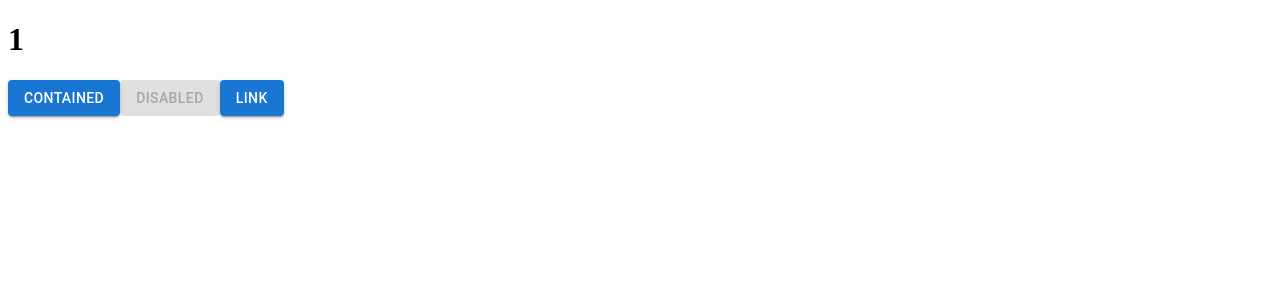
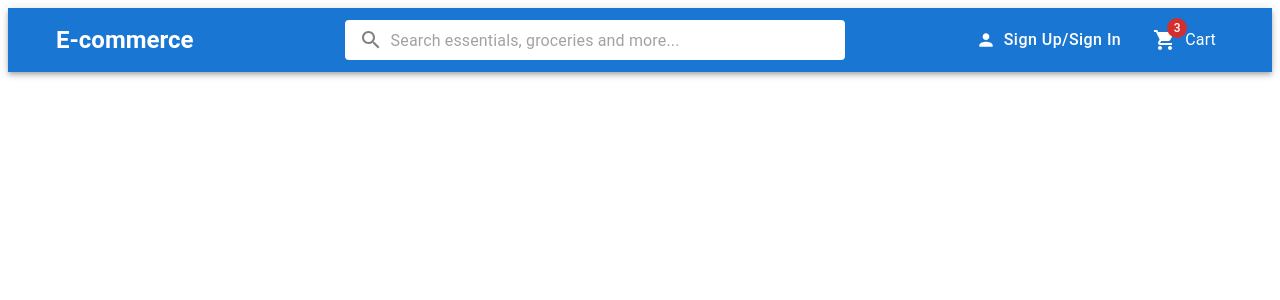
Before and after one commit to IvanIvashov/e-commerce-reactify, a React (Vite) app: page / in a window 1280 px wide. Shown: the top 300 px of the page. Built offline with nearby package versions, Linux system fonts and the light colour scheme.

Commit message:
add-header

```diff
--- a/package.json
+++ b/package.json
@@ -15,6 +15,7 @@
     "dependencies": {
         "@emotion/react": "^11.14.0",
         "@emotion/styled": "^11.14.1",
+        "@mui/icons-material": "^7.3.7",
         "@mui/material": "^7.3.7",
         "react": "^19.2.0",
         "react-dom": "^19.2.0"
--- a/src/App.tsx
+++ b/src/App.tsx
@@ -1,17 +1,9 @@
 import { Header } from './components/Header'
-import { Container, Paper, TextField, Button, Typography, Box, Alert } from '@mui/material'
 
 function App() {
     return (
         <>
             <Header />
-            <Button variant="contained">Contained</Button>
-            <Button variant="contained" disabled>
-                Disabled
-            </Button>
-            <Button variant="contained" href="#contained-buttons">
-                Link
-            </Button>
         </>
     )
 }
--- a/src/components/Header.tsx
+++ b/src/components/Header.tsx
@@ -1,3 +1,90 @@
+import {
+    AppBar,
+    Toolbar,
+    Typography,
+    TextField,
+    InputAdornment,
+    IconButton,
+    Badge,
+    Button,
+    Box,
+    Container,
+} from '@mui/material'
+import { Search, ShoppingCart, Person } from '@mui/icons-material'
+
 export function Header() {
-    return <h1>1</h1>
+    return (
+        <AppBar position="static" sx={{ bgcolor: '#1976d2' }}>
+            <Container maxWidth="xl">
+                <Toolbar
+                    sx={{ display: 'flex', justifyContent: 'space-between', alignItems: 'center' }}
+                >
+                    {/* Логотип */}
+                    <Typography
+                        variant="h5"
+                        sx={{
+                            fontWeight: 'bold',
+                            mr: 3,
+                        }}
+                    >
+                        E-commerce
+                    </Typography>
+
+                    {/* Поиск */}
+                    <TextField
+                        variant="outlined"
+                        size="small"
+                        placeholder="Search essentials, groceries and more..."
+                        sx={{
+                            width: '500px',
+                            bgcolor: 'white',
+                            borderRadius: 1,
+                            '& .MuiOutlinedInput-root': {
+                                '& fieldset': {
+                                    borderColor: 'transparent',
+                                },
+                                '&:hover fieldset': {
+                                    borderColor: 'transparent',
+                                },
+                                '&.Mui-focused fieldset': {
+                                    borderColor: 'transparent',
+                                },
+                            },
+                        }}
+                        InputProps={{
+                            startAdornment: (
+                                <InputAdornment position="start">
+                                    <Search sx={{ color: 'gray' }} />
+                                </InputAdornment>
+                            ),
+                        }}
+                    />
+
+                    {/* Правая часть */}
+                    <Box sx={{ display: 'flex', alignItems: 'center', gap: 2 }}>
+                        {/* Кнопка Sign Up/Sign In */}
+                        <Button
+                            variant="text"
+                            startIcon={<Person />}
+                            sx={{
+                                color: 'white',
+                                textTransform: 'none',
+                                fontSize: '16px',
+                            }}
+                        >
+                            Sign Up/Sign In
+                        </Button>
+
+                        {/* Корзина */}
+                        <IconButton sx={{ color: 'white' }}>
+                            <Badge badgeContent={3} color="error">
+                                <ShoppingCart />
+                            </Badge>
+                            <Typography sx={{ ml: 1, fontSize: '16px' }}>Cart</Typography>
+                        </IconButton>
+                    </Box>
+                </Toolbar>
+            </Container>
+        </AppBar>
+    )
 }
```
Also changed, not shown: 1 other file (tests, documents, lock files or other folders).
